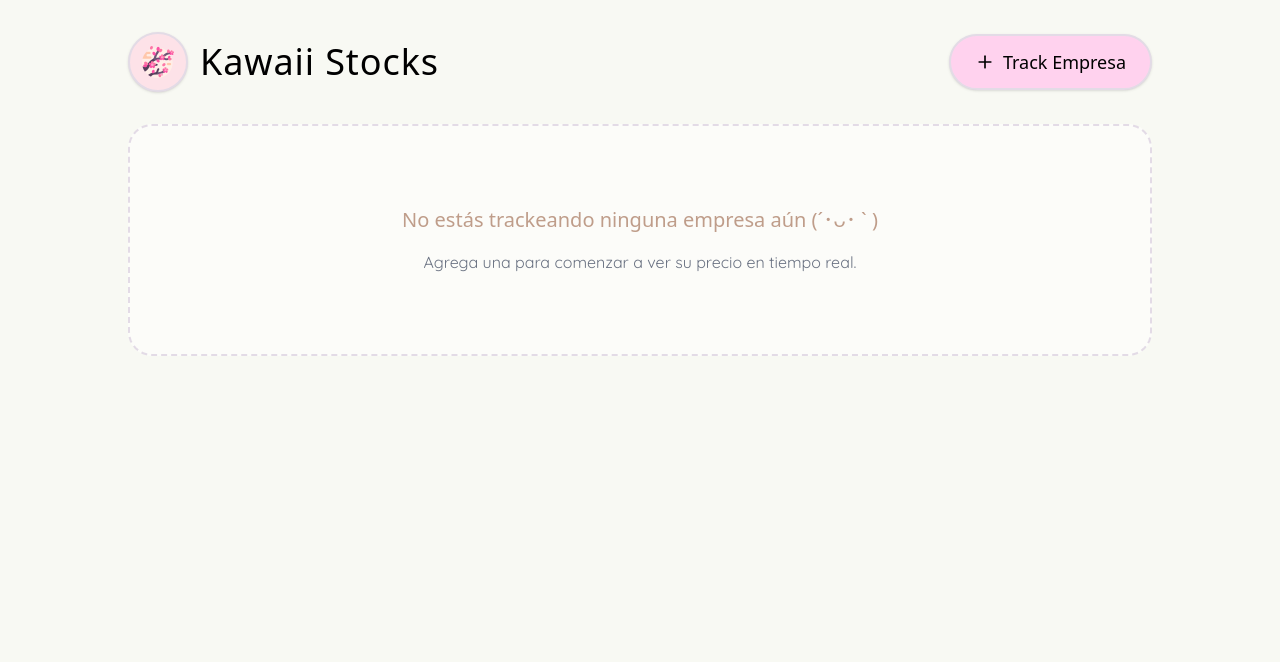
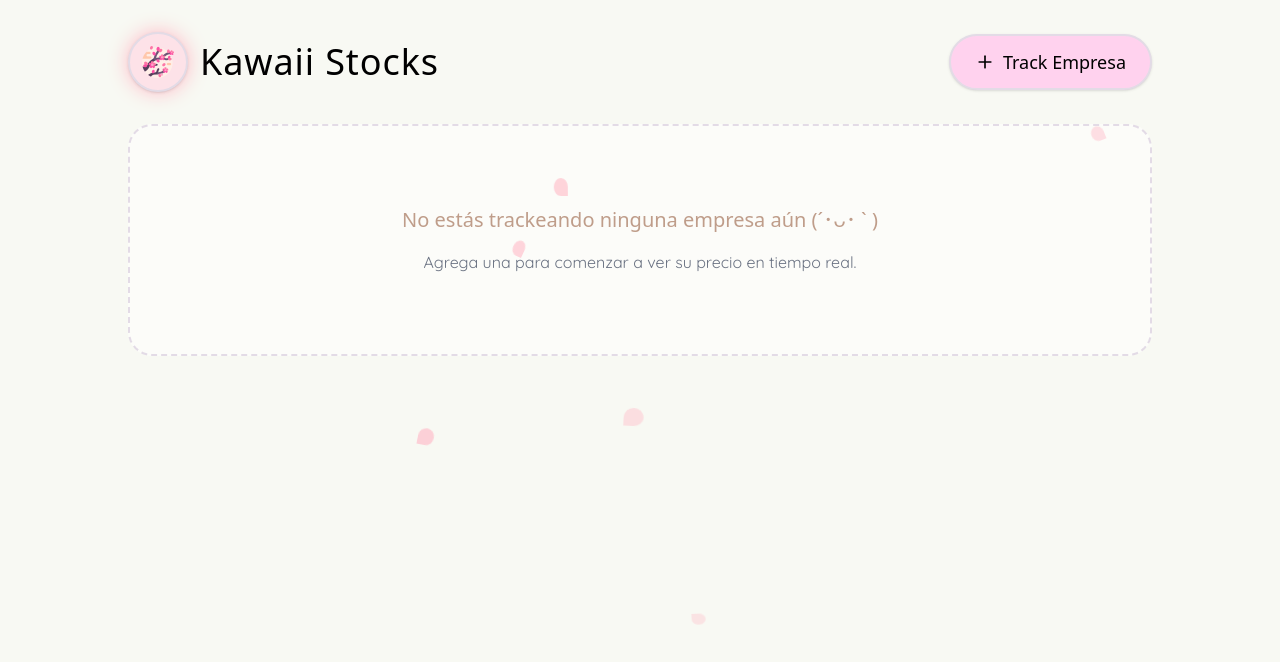
Before and after one commit to CarlosOrozcoM/stock-tracker, a React (Vite) app: page / in a window 1280 px wide. Shown: the top 662 px of the page. Built offline with nearby package versions, Linux system fonts and the light colour scheme; a web font is replaced by a local one.

Commit message:
Feature: Add sakura rain background animation

```diff
--- a/src/App.tsx
+++ b/src/App.tsx
@@ -24,6 +24,7 @@ export default function App() {
   });
 
   const [isAddModalOpen, setIsAddModalOpen] = useState(false);
+  const [isSakuraEnabled, setIsSakuraEnabled] = useState(true);
   const [notifications, setNotifications] = useState<Notification[]>([]);
   const stocksRef = useRef(stocks);
 
@@ -161,8 +162,12 @@ export default function App() {
     <div className="min-h-screen bg-kawaii-bg2 p-4 md:p-8 font-quicksand">
       <header className="max-w-5xl mx-auto flex flex-col md:flex-row justify-between items-center mb-8 gap-4">
         <div className="flex items-center gap-3">
-          <div className="bg-kawaii-bg1 p-3 rounded-full shadow-sm border-2 border-kawaii-detail1">
-            <img src={`${(import.meta as any).env.BASE_URL}icon-sakura-branch.png`} alt="" />
+          <div
+            onClick={() => setIsSakuraEnabled(!isSakuraEnabled)}
+            className={`bg-kawaii-bg1 p-3 rounded-full shadow-sm border-2 border-kawaii-detail1 sakura-toggle-button ${isSakuraEnabled ? 'sakura-toggle-active' : 'opacity-60'}`}
+            title={isSakuraEnabled ? "Desactivar Sakura" : "Activar Sakura"}
+          >
+            <img src={`${(import.meta as any).env.BASE_URL}icon-sakura-branch.png`} alt="" className="w-8 h-8" />
           </div>
           <h1 className="text-4xl font-sniglet text-kawaii-dark tracking-wide">Kawaii Stocks</h1>
         </div>
@@ -223,6 +228,25 @@ export default function App() {
           ))}
         </AnimatePresence>
       </div>
+
+      {isSakuraEnabled && (
+        <div className="sakura-container">
+          {[...Array(20)].map((_, i) => (
+            <div
+              key={i}
+              className="sakura-petal"
+              style={{
+                left: `${Math.random() * 100}%`,
+                width: `${Math.random() * 10 + 10}px`,
+                height: `${Math.random() * 10 + 10}px`,
+                animationDelay: `${Math.random() * 10}s`,
+                animationDuration: `${Math.random() * 5 + 5}s, ${Math.random() * 3 + 2}s`,
+                opacity: Math.random() * 0.5 + 0.3
+              }}
+            />
+          ))}
+        </div>
+      )}
     </div>
   );
 }
--- a/src/index.css
+++ b/src/index.css
@@ -44,3 +44,62 @@ h1, h2, h3, h4, h5, h6, .font-sniglet {
 .stock-status-wait {
   background-image: url('/tsuki-wait.webp');
 }
+
+/* Sakura Animation */
+.sakura-container {
+  position: fixed;
+  top: 0;
+  left: 0;
+  width: 100%;
+  height: 100%;
+  pointer-events: none;
+  z-index: 1;
+  overflow: hidden;
+}
+
+.sakura-petal {
+  position: absolute;
+  top: -20px;
+  background-color: #ffb7c5;
+  border-radius: 100% 0 100% 100%;
+  opacity: 0.8;
+  transform-origin: center;
+  animation: sakura-fall linear infinite, sakura-sway ease-in-out infinite alternate;
+}
+
+@keyframes sakura-fall {
+  0% {
+    top: -5%;
+    transform: rotate(0deg);
+  }
+  100% {
+    top: 105%;
+    transform: rotate(360deg);
+  }
+}
+
+@keyframes sakura-sway {
+  0% {
+    margin-left: 0px;
+  }
+  100% {
+    margin-left: 100px;
+  }
+}
+
+.sakura-toggle-active {
+  filter: drop-shadow(0 0 10px #ffb7c5);
+}
+
+.sakura-toggle-button {
+  cursor: pointer;
+  transition: all 0.3s cubic-bezier(0.4, 0, 0.2, 1);
+}
+
+.sakura-toggle-button:hover {
+  transform: scale(1.1);
+}
+
+.sakura-toggle-button:active {
+  transform: scale(0.95);
+}
```
